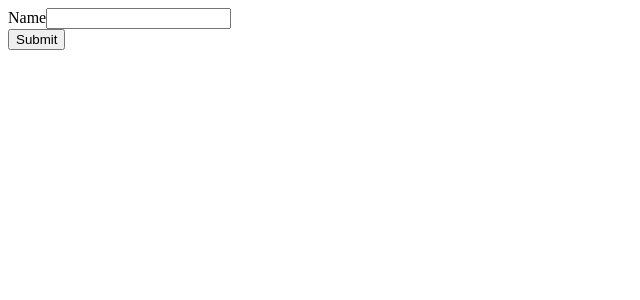
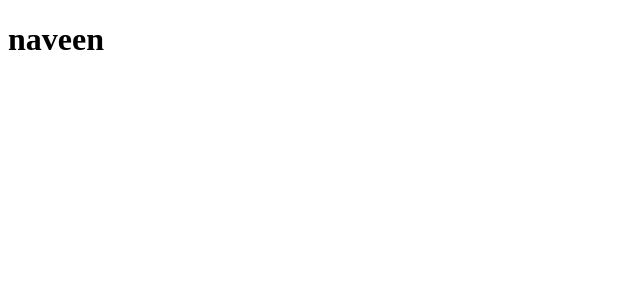
Before and after one commit to naveen675/react-exercise, a React (Create React App) app: page / in a window 1280 px wide. Shown: the top 300 px of the page, without its empty margins (0-640 px from the left). Built offline with nearby package versions, Linux system fonts and the light colour scheme.

Commit message:
Aded Memo

```diff
--- a/src/index.js
+++ b/src/index.js
@@ -5,8 +5,8 @@ import EventBind from "./eventBind";
 import Parent from "./parent";
 import Conditional from "./conditional";
 import Form from "./form";
+import Memo from "./memoComp";
 
 // const element = <EventBind />;
-const element = <Form />;
-
+const element = <Memo name={"naveen"} />;
 ReactDom.render(element, document.getElementById("root"));
--- /dev/null
+++ b/src/memoComp.js
@@ -0,0 +1,12 @@
+import React, { Component, Fragment } from "react";
+
+function memo(props) {
+  console.log("inside memo");
+  return (
+    <React.Fragment>
+      <h1>{props.name}</h1>
+    </React.Fragment>
+  );
+}
+
+export default React.memo(memo);
```
